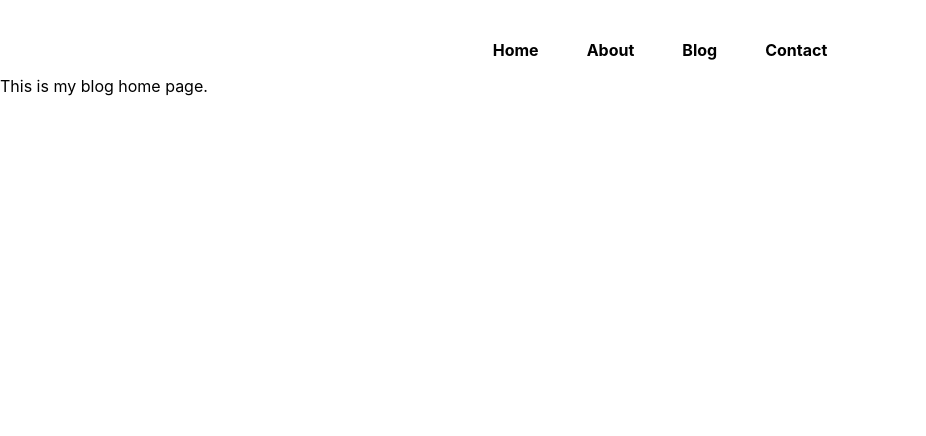
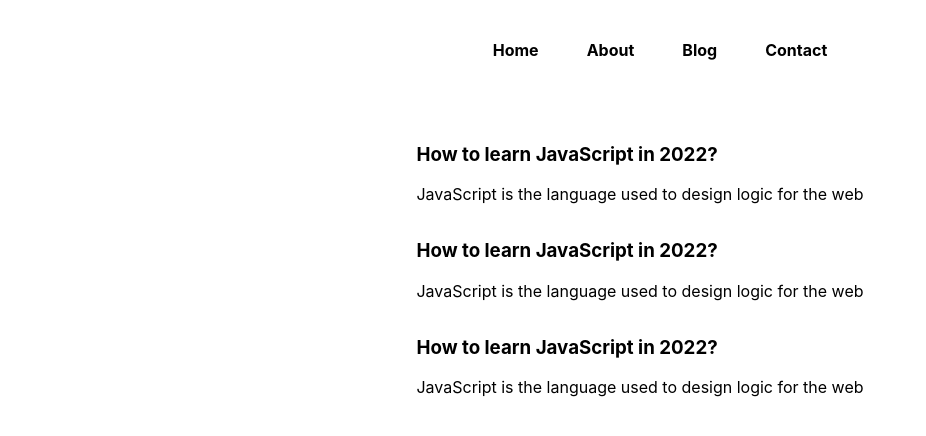
Before and after one commit to Shaikh-Khizr/HuntingProgrammer-NextJs, a Next.js app: page /blog in a window 1280 px wide. Shown: the top 436 px of the page, without its empty margins (0-926 px from the left). Built offline with nearby package versions, Linux system fonts and the light colour scheme.

Commit message:
Blog and Blogpost Page Created - Tutorial 15

```diff
--- a/pages/blog.js
+++ b/pages/blog.js
@@ -1,7 +1,28 @@
 import React from "react";
+import styles from "../styles/Blog.module.css";
+import Link from "next/link";
 
 const Blog = () => {
-  return <div>This is my blog home page.</div>;
+  return (
+    <div className={styles.container}>
+      <main className={styles.main}>
+        <div className="blogItem">
+          <Link href={`/blogpost/learn-javascript`}>
+            <h3 className={styles.blogItemh3}>How to learn JavaScript in 2022?</h3>
+          </Link>
+          <p>JavaScript is the language used to design logic for the web</p>
+        </div>
+        <div className="blogItem">
+          <h3>How to learn JavaScript in 2022?</h3>
+          <p>JavaScript is the language used to design logic for the web</p>
+        </div>
+        <div className="blogItem">
+          <h3>How to learn JavaScript in 2022?</h3>
+          <p>JavaScript is the language used to design logic for the web</p>
+        </div>
+      </main>
+    </div>
+  );
 };
 
 export default Blog;
--- a/pages/index.js
+++ b/pages/index.js
@@ -33,7 +33,7 @@ export default function Home() {
         </p>
 
         <div>
-          <h2>Popular Blogs</h2>
+          <h2>Latest Blogs</h2>
           <div className="blogItem">
             <h3>How to learn JavaScript in 2022?</h3>
             <p>JavaScript is the language used to design logic for the web</p>
--- /dev/null
+++ b/styles/Blog.module.css
@@ -0,0 +1,17 @@
+.container {
+    padding: 0 22rem;
+}
+
+.main {
+  min-height: 100vh;
+  flex: 1;
+  display: flex;
+  flex-direction: column;
+  align-items: center;
+  padding-top: 3rem;
+  justify-content: flex-start;
+}
+
+.blogItemh3 {
+  cursor: pointer;
+}
--- /dev/null
+++ b/styles/BlogPost.module.css
@@ -0,0 +1,13 @@
+.container {
+  padding: 0 22rem;
+}
+
+.main {
+  min-height: 100vh;
+  flex: 1;
+  display: flex;
+  flex-direction: column;
+  align-items: center;
+  padding-top: 3rem;
+  justify-content: flex-start;
+}
```
Also changed, not shown: pages/blogpost/[slug].js (+14 -1 lines).
